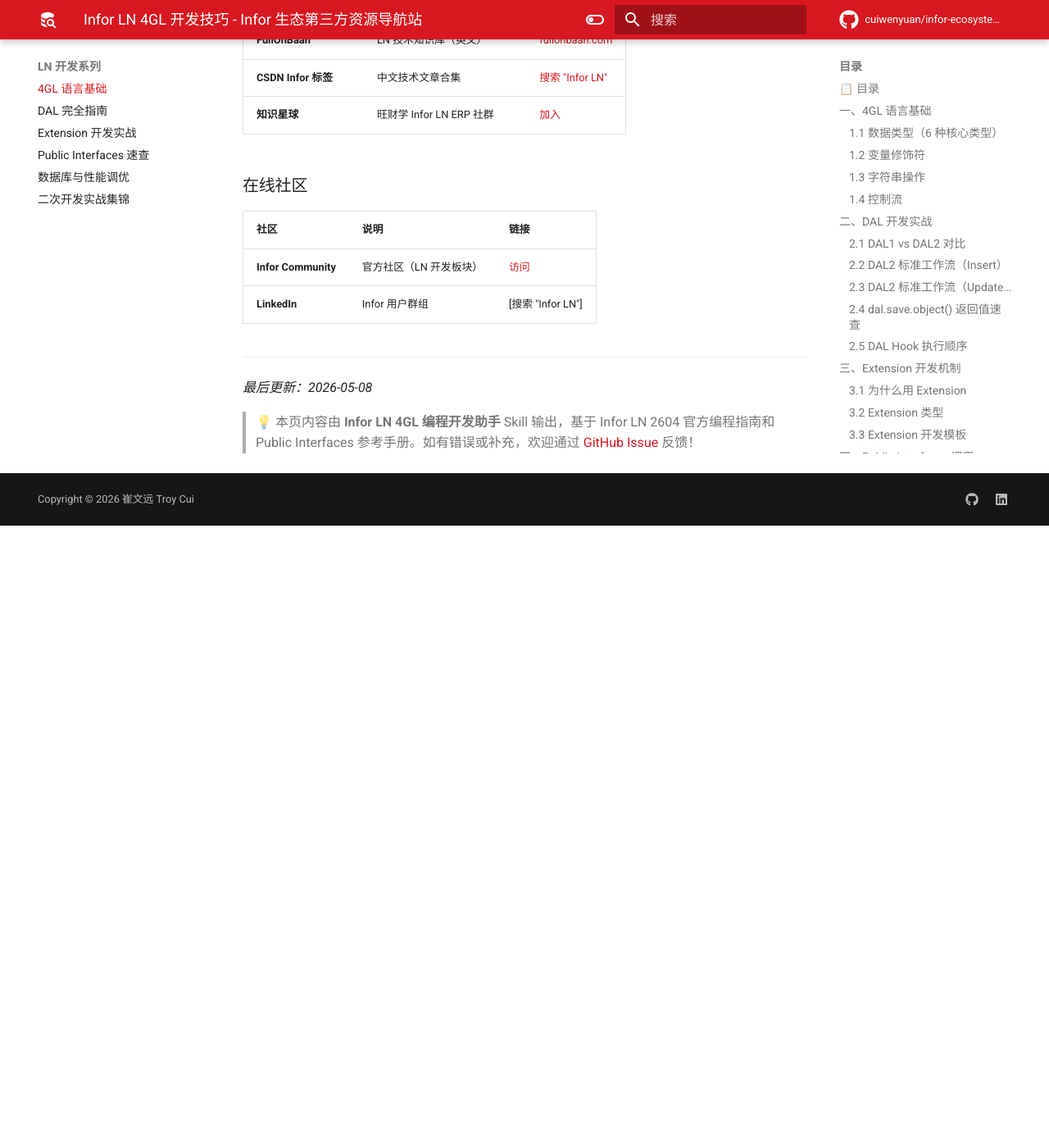
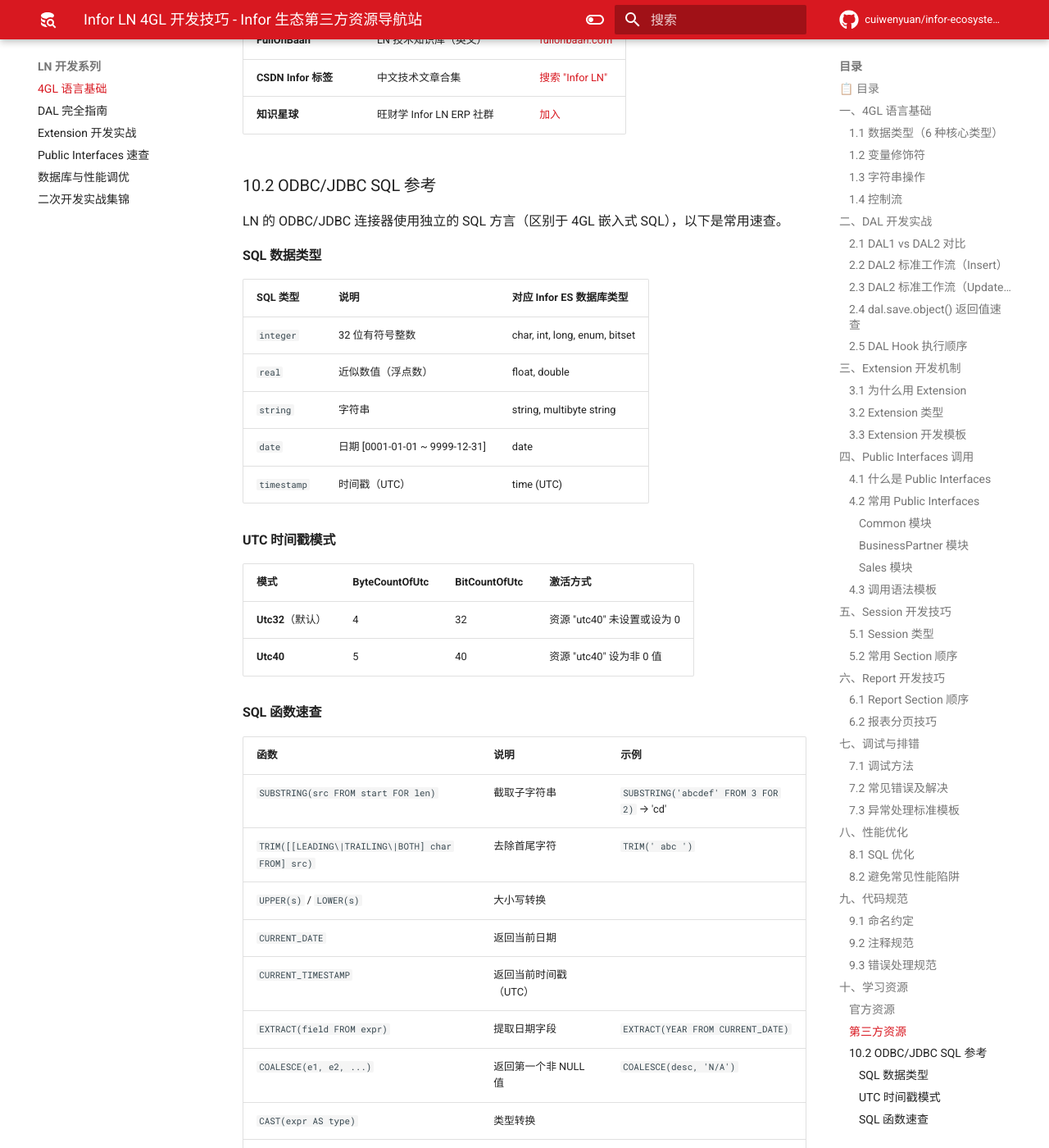
Before and after one commit to cuiwenyuan/infor-ecosystem-open-resources, an MkDocs documentation site: the page built from docs/resources/ln-4gl-tips.md, in a window 1280 px wide and 1400 px high, scrolled down 12619 px. Shown: the whole window at 82% size. Built offline with MkDocs 1.6.1 and Material for MkDocs 9.7.7, drawn with Linux system fonts in a browser that asks for light colours; comment, search, counter and statistics services are not loaded; before the commit the page ends 13260 px from its top, so only the background shows below that; some of the changed text lies outside the part shown.

````diff
--- a/docs/resources/ln-4gl-tips.md
+++ b/docs/resources/ln-4gl-tips.md
@@ -56,7 +56,7 @@ string result(60)
 result = "Hello" & " " & "World"
 
 | 获取长度
-long char_count = len(s)              | 字符数
+long char_count = len(s)            | 字符数
 long byte_count = byte.len(s)         | 字节数（多字节安全）
 
 | 截取子串
@@ -519,12 +519,48 @@ dal.save.object(dal.name)
 | **CSDN Infor 标签** | 中文技术文章合集 | [搜索 "Infor LN"](https://blog.csdn.net/) |
 | **知识星球** | 旺财学 Infor LN ERP 社群 | [加入](https://wx.zsxq.com/group/158585844512) |
 
-### 在线社区
+### 10.2 ODBC/JDBC SQL 参考
 
-| 社区 | 说明 | 链接 |
+LN 的 ODBC/JDBC 连接器使用独立的 SQL 方言（区别于 4GL 嵌入式 SQL），以下是常用速查。
+
+#### SQL 数据类型
+
+| SQL 类型 | 说明 | 对应 Infor ES 数据库类型 |
+|----------|------|---------------------------|
+| `integer` | 32 位有符号整数 | char, int, long, enum, bitset |
+| `real` | 近似数值（浮点数） | float, double |
+| `string` | 字符串 | string, multibyte string |
+| `date` | 日期 [0001-01-01 ~ 9999-12-31] | date |
+| `timestamp` | 时间戳（UTC） | time (UTC) |
+
+#### UTC 时间戳模式
+
+| 模式 | ByteCountOfUtc | BitCountOfUtc | 激活方式 |
+|------|-----------------|---------------|----------|
+| **Utc32**（默认） | 4 | 32 | 资源 "utc40" 未设置或设为 0 |
+| **Utc40** | 5 | 40 | 资源 "utc40" 设为非 0 值 |
+
+#### SQL 函数速查
+
+| 函数 | 说明 | 示例 |
 |------|------|------|
-| **Infor Community** | 官方社区（LN 开发板块） | [访问](https://www.infor.com/company/community) |
-| **LinkedIn** | Infor 用户群组 | [搜索 "Infor LN"] |
+| `SUBSTRING(src FROM start FOR len)` | 截取子字符串 | `SUBSTRING('abcdef' FROM 3 FOR 2)` → 'cd' |
+| `TRIM([[LEADING\|TRAILING\|BOTH] char FROM] src)` | 去除首尾字符 | `TRIM(' abc ')` |
+| `UPPER(s)` / `LOWER(s)` | 大小写转换 | |
+| `CURRENT_DATE` | 返回当前日期 | |
+| `CURRENT_TIMESTAMP` | 返回当前时间戳（UTC） | |
+| `EXTRACT(field FROM expr)` | 提取日期字段 | `EXTRACT(YEAR FROM CURRENT_DATE)` |
+| `COALESCE(e1, e2, ...)` | 返回第一个非 NULL 值 | `COALESCE(desc, 'N/A')` |
+| `CAST(expr AS type)` | 类型转换 | |
+| `ML_ONE_LANG(col[, lang])` | 返回单一语言值 | `ML_ONE_LANG(a.dscr)` |
+| `TEXT_CONTENT(col[, lang])` | 检索文本引用列内容 | |
+
+#### SQL 注释
+
+```sql
+-- 单行注释（两个连字符 + 空格）
+SELECT * FROM dbtst120  -- 从员工表查询
+```
 
 ---
 
````
Also changed, not shown: other parts of docs/resources/ln-4gl-tips.md (+1 -1 lines), .workbuddy/memory/2026-05-08.md (+27 -0 lines), .workbuddy/memory/MEMORY.md (+13 -0 lines), docs/resources/ln-dal-guide.md (+2 -1 lines).
